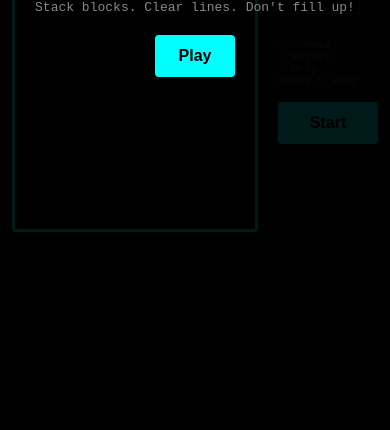
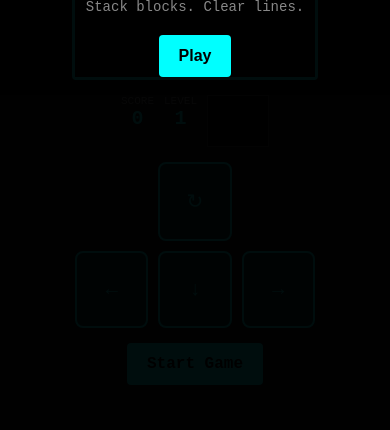
Before and after one commit to sirusclaws-web/simpleGames, a plain HTML site: page tetris.html in a window 390 px wide. Shown: the part 414-844 px from the top of the page. Drawn offline with Linux system fonts and the light colour scheme.

Commit message:
Add touch controls for phone

```diff
--- a/tetris.html
+++ b/tetris.html
@@ -2,7 +2,7 @@
 <html lang="en">
 <head>
     <meta charset="UTF-8">
-    <meta name="viewport" content="width=device-width, initial-scale=1.0">
+    <meta name="viewport" content="width=device-width, initial-scale=1.0, user-scalable=no">
     <title>Tetris 🧱</title>
     <style>
         * { margin: 0; padding: 0; box-sizing: border-box; }
@@ -16,13 +16,16 @@
             justify-content: center;
             font-family: monospace;
             color: #fff;
+            touch-action: none;
+            -webkit-touch-callout: none;
+            -webkit-user-select: none;
         }
 
         h1 { color: #0ff; margin-bottom: 10px; }
 
         #game-wrapper {
             display: flex;
-            gap: 20px;
+            gap: 15px;
             align-items: flex-start;
         }
 
@@ -34,21 +37,19 @@
         canvas { display: block; background: #000; }
 
         #sidebar {
-            display: flex;
+            display: none;
             flex-direction: column;
-            gap: 15px;
-            min-width: 100px;
+            gap: 10px;
+            min-width: 80px;
         }
 
-        .info { color: #888; font-size: 12px; }
-        .info .val { color: #0ff; font-size: 24px; font-weight: bold; }
+        .info { color: #888; font-size: 11px; }
+        .info .val { color: #0ff; font-size: 20px; font-weight: bold; }
 
         #next { background: #000; border: 1px solid #333; }
 
-        #controls { color: #555; font-size: 11px; margin-top: 10px; }
-
         .btn {
-            padding: 12px 24px;
+            padding: 12px 20px;
             background: #0ff;
             color: #000;
             border: none;
@@ -59,10 +60,34 @@
         }
         .btn:hover { box-shadow: 0 0 15px #0ff; }
 
+        #touch-controls {
+            display: grid;
+            grid-template-columns: repeat(3, 1fr);
+            gap: 10px;
+            margin-top: 15px;
+            width: 300px;
+        }
+
+        .tc-btn {
+            padding: 20px;
+            background: rgba(0,255,255,0.2);
+            border: 2px solid #0ff;
+            border-radius: 8px;
+            color: #0ff;
+            font-size: 24px;
+            text-align: center;
+            user-select: none;
+            -webkit-user-select: none;
+            touch-action: manipulation;
+        }
+        .tc-btn:active {
+            background: rgba(0,255,255,0.5);
+        }
+
         #overlay {
             position: fixed;
             top: 0; left: 0; right: 0; bottom: 0;
-            background: rgba(0,0,0,0.9);
+            background: rgba(0,0,0,0.95);
             display: flex;
             flex-direction: column;
             align-items: center;
@@ -70,8 +95,16 @@
             z-index: 100;
         }
         #overlay.hidden { display: none; }
-        #overlay h2 { color: #f0f; font-size: 32px; margin-bottom: 20px; }
-        #overlay p { color: #888; margin-bottom: 20px; }
+        #overlay h2 { color: #f0f; font-size: 36px; margin-bottom: 15px; }
+        #overlay p { color: #888; margin-bottom: 20px; font-size: 14px; }
+
+        @media (max-width: 500px) {
+            #game-wrapper { flex-direction: column; align-items: center; }
+            #sidebar { display: flex; flex-direction: row; flex-wrap: wrap; }
+            .info { text-align: center; }
+            #touch-controls { width: 240px; }
+            .tc-btn { padding: 25px; font-size: 20px; }
+        }
     </style>
 </head>
 <body>
@@ -83,17 +116,26 @@
         </div>
 
         <div id="sidebar">
-            <div class="info">SCORE <div class="val" id="score">0</div></div>
-            <div class="info">LEVEL <div class="val" id="level">1</div></div>
-            <div class="info">NEXT <canvas id="next" width="80" height="60"></canvas></div>
-            <div id="controls">← → Move<br>↑ Rotate<br>↓ Drop<br>Space = Hard</div>
-            <button class="btn" id="startBtn">Start</button>
+            <div class="info">SCORE<div class="val" id="score">0</div></div>
+            <div class="info">LEVEL<div class="val" id="level">1</div></div>
+            <canvas id="next" width="60" height="50"></canvas>
         </div>
     </div>
 
+    <div id="touch-controls">
+        <div></div>
+        <div class="tc-btn" id="btnRotate">↻</div>
+        <div></div>
+        <div class="tc-btn" id="btnLeft">←</div>
+        <div class="tc-btn" id="btnDown">↓</div>
+        <div class="tc-btn" id="btnRight">→</div>
+    </div>
+
+    <div class="btn" id="startBtn" style="margin-top:15px">Start Game</div>
+
     <div id="overlay">
         <h2>🧱 Tetris</h2>
-        <p>Stack blocks. Clear lines. Don't fill up!</p>
+        <p>Stack blocks. Clear lines.</p>
         <button class="btn" id="playBtn">Play</button>
     </div>
 
@@ -121,9 +163,7 @@
 
         function init() {
             board = [];
-            for (let r = 0; r < ROWS; r++) {
-                board[r] = Array(COLS).fill(0);
-            }
+            for (let r = 0; r < ROWS; r++) board[r] = Array(COLS).fill(0);
         }
 
         function rand() { return {...PIECES[Math.floor(Math.random() * PIECES.length)]}; }
@@ -134,10 +174,7 @@
             x = Math.floor(COLS/2) - Math.floor(piece.s[0].length/2);
             y = 0;
             drawNext();
-
-            if (collide(0, 0, piece.s)) {
-                gameOver();
-            }
+            if (collide(0, 0, piece.s)) gameOver();
         }
 
         function collide(dx, dy, shape) {
@@ -200,17 +237,12 @@
         function draw() {
             ctx.fillStyle = '#000';
             ctx.fillRect(0, 0, 240, 400);
-
             for (let r = 0; r < ROWS; r++)
                 for (let c = 0; c < COLS; c++)
                     if (board[r][c]) drawBlock(c, r, board[r][c]);
-
-            if (piece)
-                piece.s.forEach((row, ry) =>
-                    row.forEach((v, cx) => {
-                        if (v) drawBlock(x+cx, y+ry, piece.c);
-                    })
-                );
+            if (piece) piece.s.forEach((row, ry) =>
+                row.forEach((v, cx) => { if (v) drawBlock(x+cx, y+ry, piece.c); })
+            );
         }
 
         function drawBlock(cx, cy, col) {
@@ -223,15 +255,15 @@
 
         function drawNext() {
             nextCtx.fillStyle = '#000';
-            nextCtx.fillRect(0, 0, 80, 60);
+            nextCtx.fillRect(0, 0, 60, 50);
             if (nextP) {
-                let ox = (4 - nextP.s[0].length) / 2;
-                let oy = (3 - nextP.s.length) / 2;
+                let ox = (3 - nextP.s[0].length) / 2;
+                let oy = (2 - nextP.s.length) / 2;
                 nextP.s.forEach((row, ry) =>
                     row.forEach((v, cx) => {
                         if (v) {
                             nextCtx.fillStyle = nextP.c;
-                            nextCtx.fillRect((ox+cx)*15+1, (oy+ry)*15+1, 13, 13);
+                            nextCtx.fillRect((ox+cx)*12+1, (oy+ry)*12+1, 10, 10);
                         }
                     })
                 );
@@ -264,9 +296,11 @@
             running = true;
             document.getElementById('overlay').classList.add('hidden');
             lastDrop = performance.now();
+            draw();
             loop(lastDrop);
         }
 
+        // Keyboard
         document.addEventListener('keydown', e => {
             if (!running) return;
             if (e.code === 'ArrowLeft') move(-1, 0);
@@ -277,6 +311,22 @@
             draw();
         });
 
+        // Touch controls
+        const btnLeft = document.getElementById('btnLeft');
+        const btnRight = document.getElementById('btnRight');
+        const btnDown = document.getElementById('btnDown');
+        const btnRotate = document.getElementById('btnRotate');
+
+        function addTouch(el, fn) {
+            el.addEventListener('touchstart', e => { e.preventDefault(); fn(); });
+            el.addEventListener('mousedown', e => { e.preventDefault(); fn(); });
+        }
+
+        addTouch(btnLeft, () => { if(running) { move(-1, 0); draw(); }});
+        addTouch(btnRight, () => { if(running) { move(1, 0); draw(); }});
+        addTouch(btnDown, () => { if(running) { move(0, 1); draw(); }});
+        addTouch(btnRotate, () => { if(running) { rotate(); draw(); }});
+
         document.getElementById('startBtn').onclick = start;
         document.getElementById('playBtn').onclick = start;
 
```
